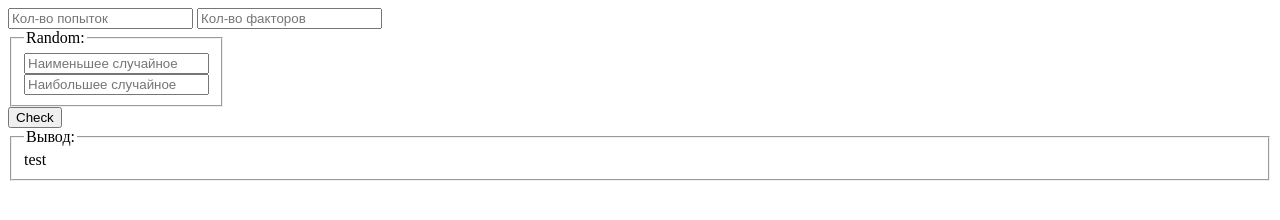
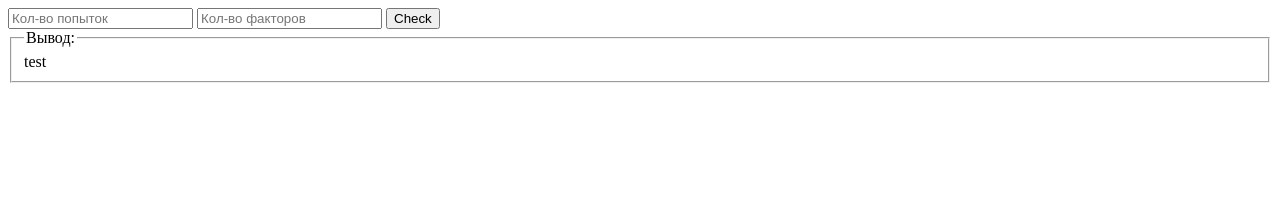
Before and after one commit to GoMenXGames/k21RandChance, a plain HTML site: page index.html in a window 1280 px wide. Drawn offline with Linux system fonts and the light colour scheme.

Commit message:
Update index.html

```diff
--- a/index.html
+++ b/index.html
@@ -3,11 +3,6 @@
 <script src="script.js"></script>
 <input type="number" min="1" name="retry" id="iretry" placeholder="Кол-во попыток">
 <input type="number" min="1" name="factors" id="ifactors" placeholder="Кол-во факторов">
-<fieldset class="width-fit">
-    <legend>Random:</legend>
-    <input type="number" name="minRand" id="iMinRand" placeholder="Наименьшее случайное">
-    <input type="number" name="maxRand" id="iMaxRand" placeholder="Наибольшее случайное">
-</fieldset>
 <button onclick="check()">Check</button>
 <fieldset>
     <legend>Вывод:</legend>
```
